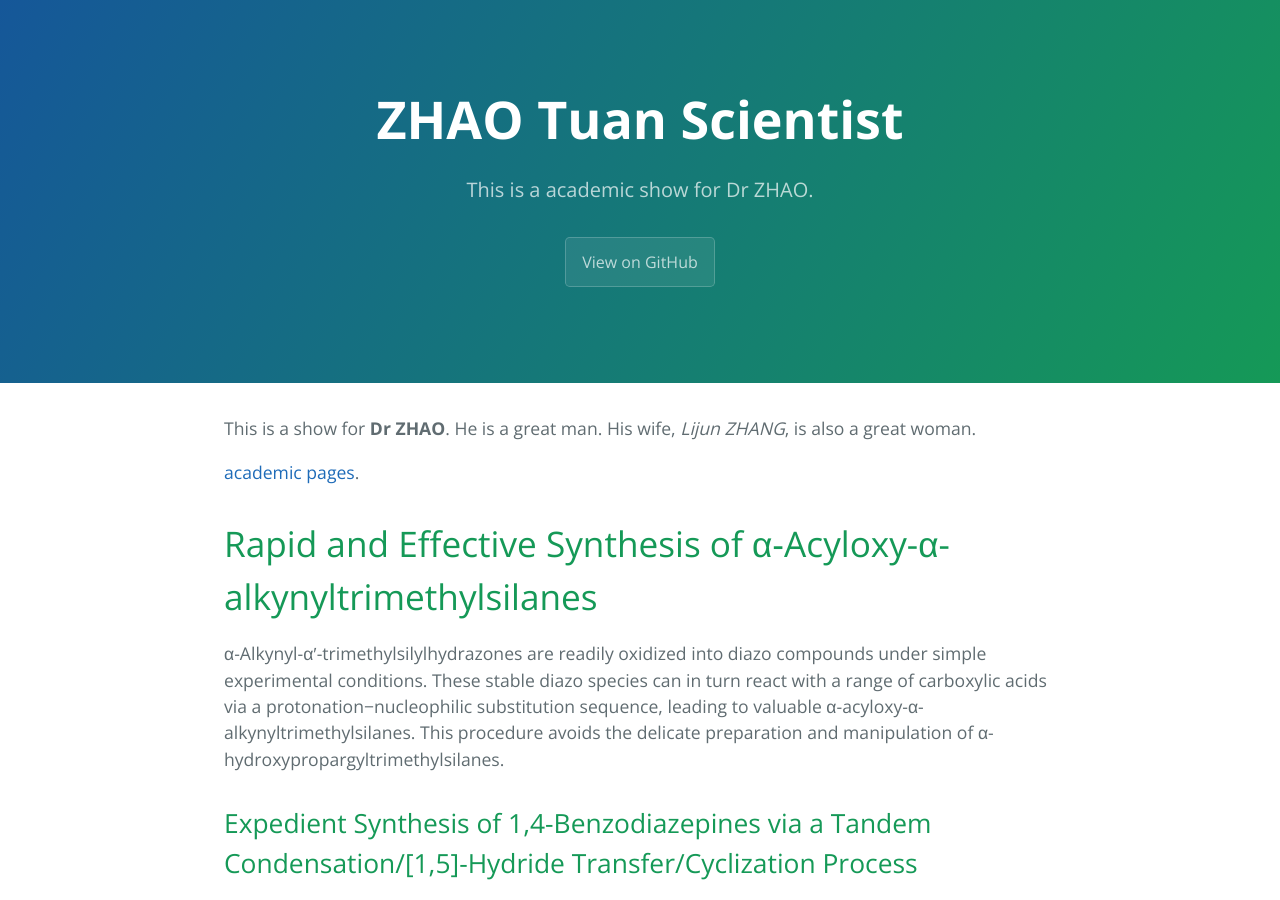
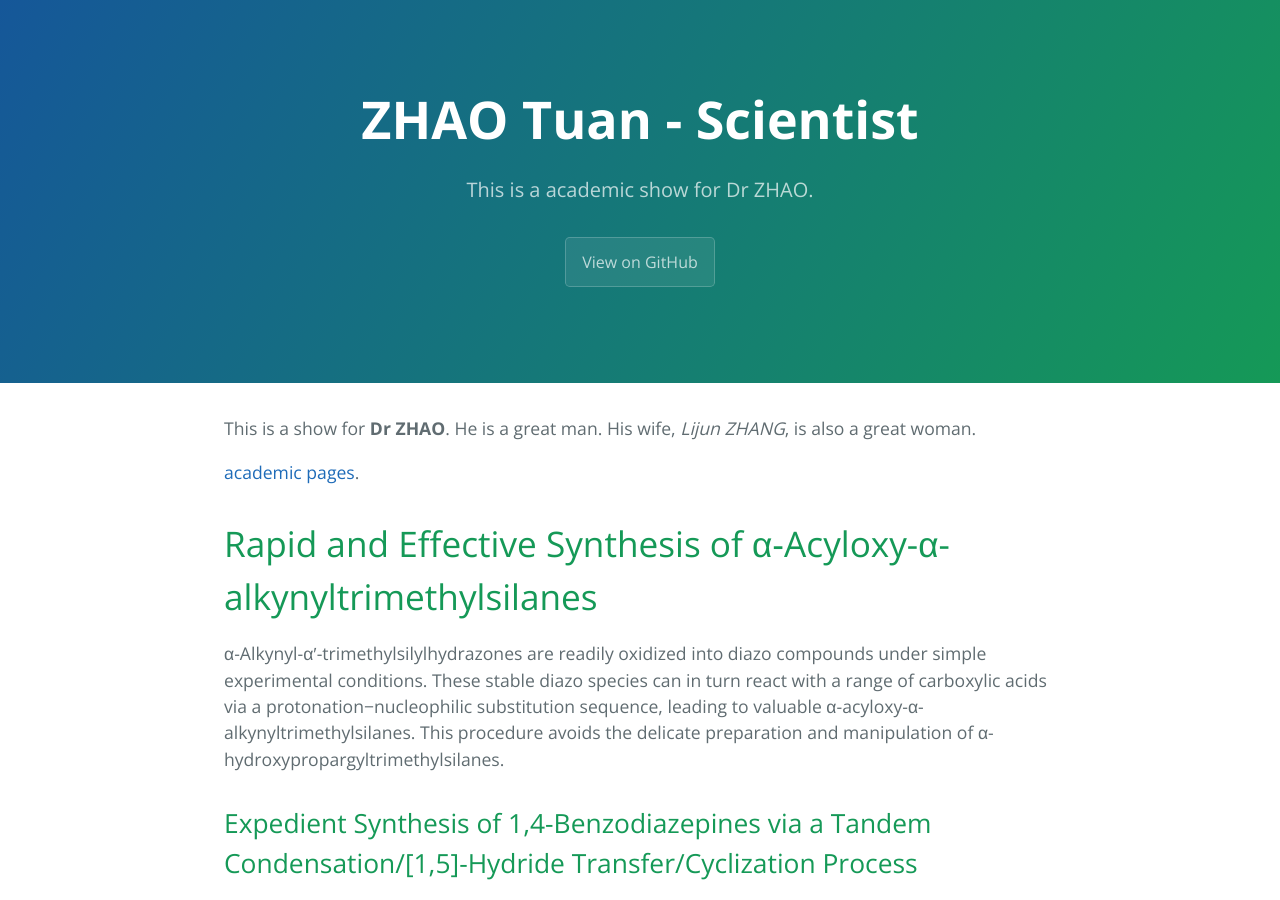
Before and after one commit to flylikethefish/888.github.io, a Jekyll site: the page built from index.md, in a window 1280 px wide and 900 px high. Built offline with Jekyll 4.4.1, drawn with Linux system fonts in a browser that asks for light colours.

```diff
--- a/_config.yml
+++ b/_config.yml
@@ -1,4 +1,4 @@
-title: ZHAO Tuan Scientist
+title: ZHAO Tuan - Scientist
 description: This is a academic show for Dr ZHAO.
 show_downloads: false
 google_analytics:
```
